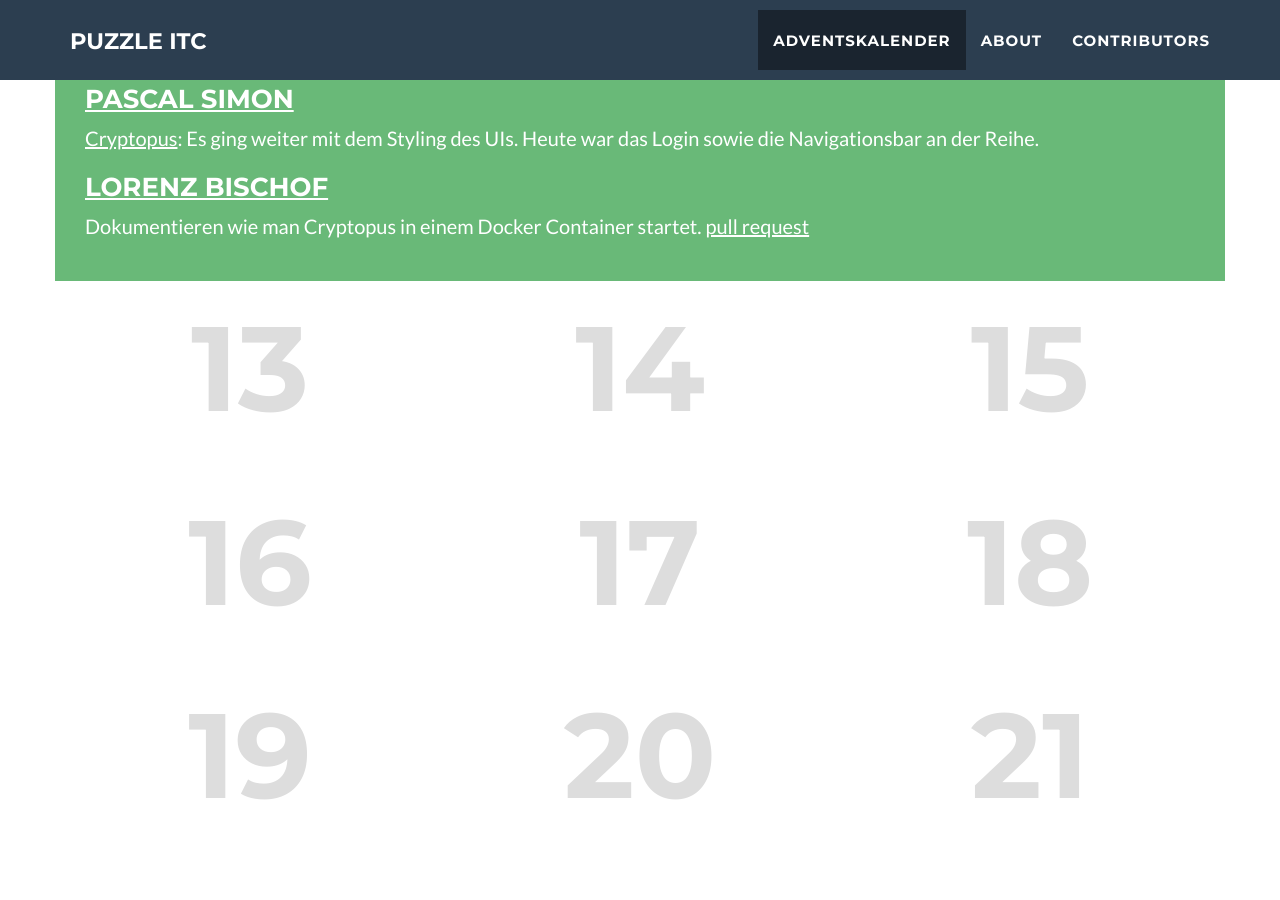
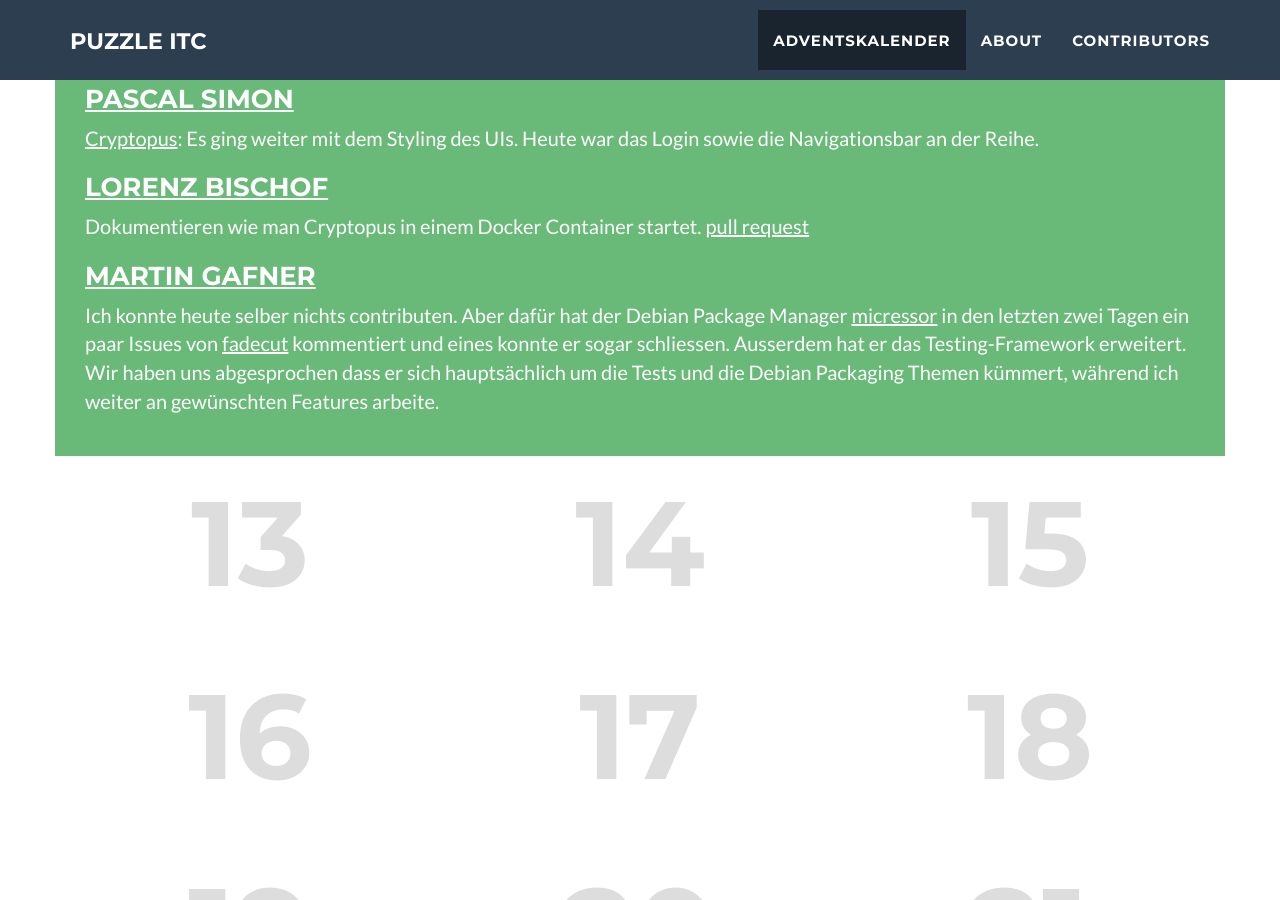
Before and after one commit to puzzle/opensource-advent-challenge-2015, a Jekyll site: the page built from index.html, in a window 1280 px wide and 900 px high, scrolled down 2113 px. Built offline with Jekyll 4.4.1, drawn with Linux system fonts in a browser that asks for light colours; nearby versions of some CDN libraries.

Commit message:
Update 11.markdown

```diff
--- a/_doors/11.markdown
+++ b/_doors/11.markdown
@@ -16,3 +16,6 @@ Habe Version 0.0.3 von [ng-user-auth](https://github.com/puzzle/ng-user-auth) er
 
 ### [Lorenz Bischof](https://github.com/lbischof)
 Dokumentieren wie man Cryptopus in einem Docker Container startet. [pull request](https://github.com/puzzle/cryptopus/pull/33)
+
+### [Martin Gafner](https://github.com/mgafner)
+Ich konnte heute selber nichts contributen. Aber dafür hat der Debian Package Manager [micressor](https://github.com/micressor) in den letzten zwei Tagen ein paar Issues von [fadecut](https://github.com/micressor/fadecut) kommentiert und eines konnte er sogar schliessen. Ausserdem hat er das Testing-Framework erweitert. Wir haben uns abgesprochen dass er sich hauptsächlich um die Tests und die Debian Packaging Themen kümmert, während ich weiter an gewünschten Features arbeite.
```
